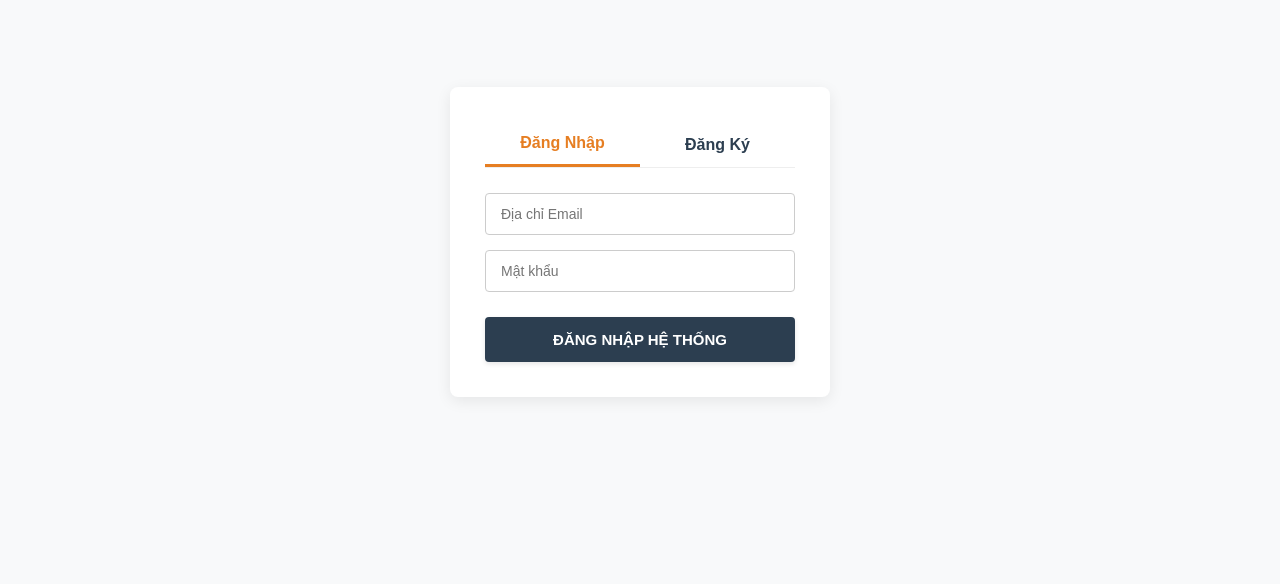
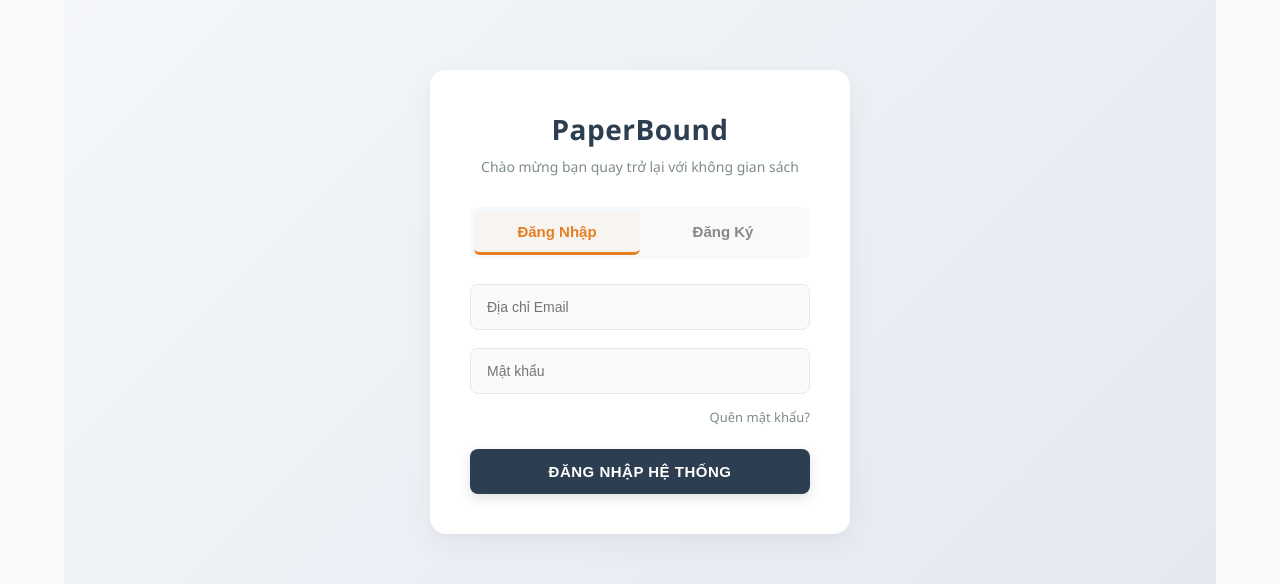
Before and after one commit to manhuynh061105/paperbound, a React app in the folder frontend/: page /auth in a window 1280 px wide. Shown: the part 159-743 px from the top of the page. Built offline with nearby package versions, Linux system fonts and the light colour scheme; no server answers; the HTML template or start-up script is replaced by a standard one.

Commit message:
feat(frontend): integrate JWT token into AuthPage and set up global Axios request interceptor

```diff
--- a/frontend/src/pages/AuthPage.jsx
+++ b/frontend/src/pages/AuthPage.jsx
@@ -7,10 +7,9 @@ const AuthPage = ({ onLoginSuccess }) => {
   const [isLogin, setIsLogin] = useState(true);
   const [email, setEmail] = useState('');
   const [password, setPassword] = useState('');
-
-  // Các trường bổ sung khớp hoàn toàn với Model/DB của bạn
   const [fullName, setFullName] = useState('');
   const [phone, setPhone] = useState('');
+  const [isHovered, setIsHovered] = useState(false);
 
   const navigate = useNavigate();
 
@@ -25,12 +24,14 @@ const AuthPage = ({ onLoginSuccess }) => {
         const response = await userService.login({ email, password });
 
         if (response.data.success) {
-          const userData = response.data.user; // Nhận về id, name, email, phone, role, avatar từ DB
+          const userData = response.data.user;
+          const token = response.data.token; // 🔑 Lấy JWT token từ Backend trả về
 
-          // Lưu trạng thái đăng nhập vào localStorage để giữ Session
+          // Lưu token và user vào localStorage để cấu hình Authorization Headers
+          localStorage.setItem('token', token);
           localStorage.setItem('user', JSON.stringify(userData));
 
-          // Thông báo cho file App.jsx biết để cập nhật lại Header ngay lập tức
+          // Cập nhật trạng thái ứng dụng
           onLoginSuccess(userData);
 
           toast.success(`👋 Chào mừng ${userData.name} đã quay trở lại!`);
@@ -44,20 +45,23 @@ const AuthPage = ({ onLoginSuccess }) => {
           full_name: fullName,
           email: email,
           password: password,
-          phone: phone // Gửi kèm số điện thoại xuống DB
+          phone: phone
         };
 
         const response = await userService.register(registerData);
 
         if (response.data.success) {
-          toast.success('🎉 Đăng ký tài khoản thành công! Bạn có thể đăng nhập ngay.');
-          // Reset form và chuyển sang tab Đăng nhập
+          // 🔑 Lưu luôn cả token khi đăng ký thành công (nếu BE có trả về sẵn)
+          if (response.data.token) {
+            localStorage.setItem('token', response.data.token);
+          }
+
+          toast.success('🎉 Đăng ký tài khoản thành công! Hãy đăng nhập nhé.');
           setIsLogin(true);
           setPassword('');
         }
       }
     } catch (error) {
-      // Bắt toàn bộ lỗi trả về từ Backend (Ví dụ: Sai mật khẩu, Email đã tồn tại...)
       const errorMsg = error.response?.data?.message || "Có lỗi kết nối xảy ra, vui lòng thử lại!";
       toast.error(`❌ Thất bại: ${errorMsg}`);
     }
@@ -66,18 +70,36 @@ const AuthPage = ({ onLoginSuccess }) => {
   return (
     <div style={styles.container}>
       <div style={styles.authBox}>
+        {/* Phần Header trang trí tiêu đề */}
+        <div style={styles.welcomeHeader}>
+          <h2 style={styles.mainTitle}>PaperBound</h2>
+          <p style={styles.subTitle}>
+            {isLogin ? 'Chào mừng bạn quay trở lại với không gian sách' : 'Tham gia cộng đồng yêu sách cùng chúng tôi'}
+          </p>
+        </div>
+
         {/* Tab chuyển đổi Đăng nhập / Đăng ký */}
         <div style={styles.tabHeader}>
           <button
             type="button"
-            style={{...styles.tabBtn, borderBottom: isLogin ? '3px solid #E67E22' : 'none', color: isLogin ? '#E67E22' : '#2C3E50'}}
+            style={{
+              ...styles.tabBtn,
+              borderBottom: isLogin ? '3px solid #E67E22' : '3px solid transparent',
+              color: isLogin ? '#E67E22' : '#888888',
+              backgroundColor: isLogin ? 'rgba(230, 126, 34, 0.04)' : 'transparent'
+            }}
             onClick={() => setIsLogin(true)}
           >
             Đăng Nhập
           </button>
           <button
             type="button"
-            style={{...styles.tabBtn, borderBottom: !isLogin ? '3px solid #E67E22' : 'none', color: !isLogin ? '#E67E22' : '#2C3E50'}}
+            style={{
+              ...styles.tabBtn,
+              borderBottom: !isLogin ? '3px solid #E67E22' : '3px solid transparent',
+              color: !isLogin ? '#E67E22' : '#888888',
+              backgroundColor: !isLogin ? 'rgba(230, 126, 34, 0.04)' : 'transparent'
+            }}
             onClick={() => setIsLogin(false)}
           >
             Đăng Ký
@@ -88,6 +110,7 @@ const AuthPage = ({ onLoginSuccess }) => {
         <form onSubmit={handleSubmit} style={styles.form}>
           {!isLogin && (
             <>
+              <div style={styles.inputWrapper}>
                 <input
                   type="text"
                   placeholder="Họ và tên của bạn"
@@ -96,6 +119,8 @@ const AuthPage = ({ onLoginSuccess }) => {
                   onChange={e => setFullName(e.target.value)}
                   style={styles.input}
                 />
+              </div>
+              <div style={styles.inputWrapper}>
                 <input
                   type="tel"
                   placeholder="Số điện thoại liên hệ"
@@ -106,9 +131,11 @@ const AuthPage = ({ onLoginSuccess }) => {
                   onChange={e => setPhone(e.target.value)}
                   style={styles.input}
                 />
+              </div>
             </>
           )}
 
+          <div style={styles.inputWrapper}>
             <input
               type="email"
               placeholder="Địa chỉ Email"
@@ -117,6 +144,8 @@ const AuthPage = ({ onLoginSuccess }) => {
               onChange={e => setEmail(e.target.value)}
               style={styles.input}
             />
+          </div>
+          <div style={styles.inputWrapper}>
             <input
               type="password"
               placeholder="Mật khẩu"
@@ -125,8 +154,25 @@ const AuthPage = ({ onLoginSuccess }) => {
               onChange={e => setPassword(e.target.value)}
               style={styles.input}
             />
+          </div>
 
-          <button type="submit" style={styles.submitBtn}>
+          {isLogin && (
+            <div style={styles.forgotPassRow}>
+              <span style={styles.forgotPassText}>Quên mật khẩu?</span>
+            </div>
+          )}
+
+          <button
+            type="submit"
+            style={{
+              ...styles.submitBtn,
+              transform: isHovered ? 'translateY(-1px)' : 'none',
+              boxShadow: isHovered ? '0 6px 20px rgba(44, 62, 80, 0.25)' : '0 4px 12px rgba(44, 62, 80, 0.15)',
+              backgroundColor: isHovered ? '#34495E' : '#2C3E50'
+            }}
+            onMouseEnter={() => setIsHovered(true)}
+            onMouseLeave={() => setIsHovered(false)}
+          >
             {isLogin ? 'ĐĂNG NHẬP HỆ THỐNG' : 'TẠO TÀI KHOẢN MỚI'}
           </button>
         </form>
@@ -136,13 +182,111 @@ const AuthPage = ({ onLoginSuccess }) => {
 };
 
 const styles = {
-  container: { display: 'flex', justifyContent: 'center', alignItems: 'center', minHeight: '65vh', padding: '20px' },
-  authBox: { backgroundColor: '#fff', padding: '35px', borderRadius: '8px', boxShadow: '0 4px 15px rgba(0,0,0,0.08)', width: '380px', boxSizing: 'border-box' },
-  tabHeader: { display: 'flex', marginBottom: '25px', borderBottom: '1px solid #eee' },
-  tabBtn: { flex: 1, padding: '12px', background: 'none', border: 'none', fontSize: '16px', fontWeight: 'bold', cursor: 'pointer', transition: 'all 0.2s' },
-  form: { display: 'flex', flexDirection: 'column', gap: '15px' },
-  input: { padding: '12px 15px', borderRadius: '4px', border: '1px solid #ccc', fontSize: '14px', outline: 'none', boxSizing: 'border-box', width: '100%' },
-  submitBtn: { backgroundColor: '#2C3E50', color: '#fff', border: 'none', padding: '14px', borderRadius: '4px', cursor: 'pointer', fontWeight: 'bold', fontSize: '15px', marginTop: '10px', width: '100%', boxShadow: '0 2px 5px rgba(0,0,0,0.1)' }
+  container: {
+    display: 'flex',
+    justifyContent: 'center',
+    alignItems: 'center',
+    minHeight: '75vh',
+    padding: '40px 20px',
+    background: 'linear-gradient(135deg, #f5f7fa 0%, #e4e8f0 100%)',
+    fontFamily: '"Segoe UI", Roboto, Helvetica, Arial, sans-serif'
+  },
+  authBox: {
+    backgroundColor: '#ffffff',
+    padding: '40px',
+    borderRadius: '16px',
+    boxShadow: '0 10px 30px rgba(0, 0, 0, 0.05), 0 1px 8px rgba(0, 0, 0, 0.02)',
+    width: '420px',
+    boxSizing: 'border-box',
+    transition: 'all 0.3s ease'
+  },
+  welcomeHeader: {
+    textAlign: 'center',
+    marginBottom: '30px'
+  },
+  mainTitle: {
+    margin: '0 0 8px 0',
+    fontSize: '28px',
+    color: '#2C3E50',
+    fontWeight: '800',
+    letterSpacing: '0.5px'
+  },
+  subTitle: {
+    margin: 0,
+    fontSize: '14px',
+    color: '#7F8C8D',
+    lineHeight: '1.5'
+  },
+  tabHeader: {
+    display: 'flex',
+    marginBottom: '25px',
+    borderRadius: '8px',
+    overflow: 'hidden',
+    backgroundColor: '#F8F9FA',
+    padding: '4px'
+  },
+  tabBtn: {
+    flex: 1,
+    padding: '12px',
+    background: 'none',
+    border: 'none',
+    fontSize: '15px',
+    fontWeight: '600',
+    cursor: 'pointer',
+    borderRadius: '6px',
+    transition: 'all 0.2s ease-in-out',
+    outline: 'none'
+  },
+  form: {
+    display: 'flex',
+    flexDirection: 'column',
+    gap: '18px'
+  },
+  inputWrapper: {
+    width: '100%'
+  },
+  input: {
+    padding: '14px 16px',
+    borderRadius: '8px',
+    border: '1px solid #E2E8F0',
+    fontSize: '14px',
+    outline: 'none',
+    boxSizing: 'border-box',
+    width: '100%',
+    color: '#2D3748',
+    backgroundColor: '#FAFAFA',
+    transition: 'all 0.2s ease',
+    ':focus': {
+      borderColor: '#E67E22',
+      backgroundColor: '#ffffff',
+      boxShadow: '0 0 0 3px rgba(230, 126, 34, 0.15)'
+    }
+  },
+  forgotPassRow: {
+    display: 'flex',
+    justifyContent: 'flex-end',
+    marginTop: '-4px'
+  },
+  forgotPassText: {
+    fontSize: '13px',
+    color: '#7F8C8D',
+    cursor: 'pointer',
+    transition: 'color 0.2s',
+    ':hover': { color: '#E67E22' }
+  },
+  submitBtn: {
+    color: '#ffffff',
+    border: 'none',
+    padding: '14px',
+    borderRadius: '8px',
+    cursor: 'pointer',
+    fontWeight: '700',
+    fontSize: '15px',
+    marginTop: '5px',
+    width: '100%',
+    letterSpacing: '0.5px',
+    transition: 'all 0.2s ease'
+  }
 };
 
 export default AuthPage;
--- a/frontend/src/services/api.js
+++ b/frontend/src/services/api.js
@@ -7,6 +7,28 @@ const API = axios.create({
     'Content-Type': 'application/json',
   }
 });
+
+// =========================================================================
+// 🔑 BỘ CHẶN AXIOS INTERCEPTOR: TỰ ĐỘNG ĐÍNH KÈM JWT TOKEN VÀO TIÊU ĐỀ REQUEST
+// =========================================================================
+API.interceptors.request.use(
+  (config) => {
+    // Tìm kiếm chuỗi token đã lưu từ AuthPage tại localStorage của trình duyệt
+    const token = localStorage.getItem('token');
+
+    // Nếu có mã token (tức là người dùng đã đăng nhập thành công)
+    if (token) {
+      // Đính kèm Token theo chuẩn Bearer được authMiddleware ở Backend chờ đợi
+      config.headers['Authorization'] = `Bearer ${token}`;
+    }
+
+    return config;
+  },
+  (error) => {
+    return Promise.reject(error);
+  }
+);
+// =========================================================================
 
 // 1. DỊCH VỤ USER
 export const userService = {
@@ -22,7 +44,6 @@ export const productService = {
   getById: (id) => API.get(`/products/${id}`),
   create: (data) => API.post('/products', data),
   getRelated: (id) => API.get(`/products/${id}/related`),
-  // ✅ ĐÃ SỬA: Thay 'axios.get' thành 'API.get' để chạy đúng URL Backend
   getReviews: (productId) => API.get(`/products/${productId}/reviews`),
   update: (id, data) => API.put(`/products/${id}`, data),
   delete: (id) => API.delete(`/products/${id}`),
@@ -41,7 +62,7 @@ export const cartService = {
 export const orderService = {
   create: (data) => API.post('/orders/checkout', data),
   getByUserId: (userId) => API.get(`/orders/user/${userId}`),
-  updateStatus: (orderId, data) => API.put(`/orders/${orderId}/status`, data),
+  updateStatus: (orderId, data) => API.put('/orders/' + orderId + '/status', data),
 };
 
 // 5. DỊCH VỤ DANH MỤC
@@ -59,11 +80,9 @@ export const reviewService = {
     }
   }),
 
-  // 💥 ĐÃ BỔ SUNG: Lấy danh sách nhận xét kèm ảnh từ Backend theo đúng mẫu Route mới
+  // Lấy danh sách nhận xét kèm ảnh từ Backend theo đúng mẫu Route mới
   getByProductId: (productId) => API.get(`/reviews/${productId}/reviews`),
 };
-
-// Thêm vào cuối file api.js ở Frontend của bạn:
 
 // 7. DỊCH VỤ AI CHATBOT
 export const aiService = {
```
Lines whose indentation alone changed are shown as unchanged.
